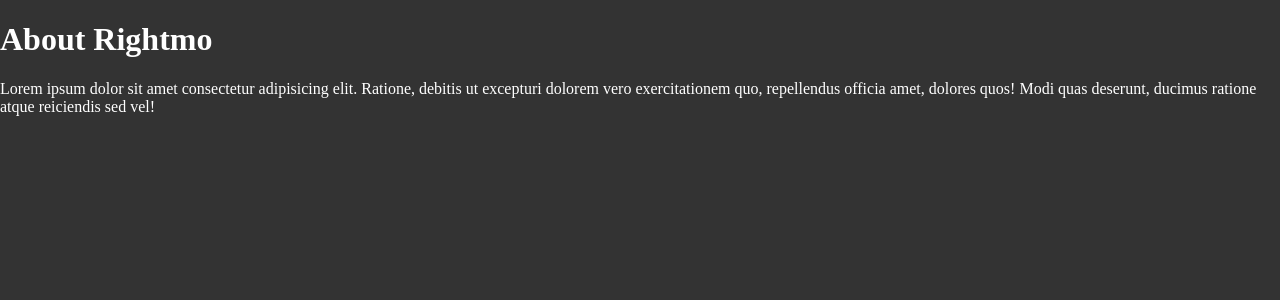
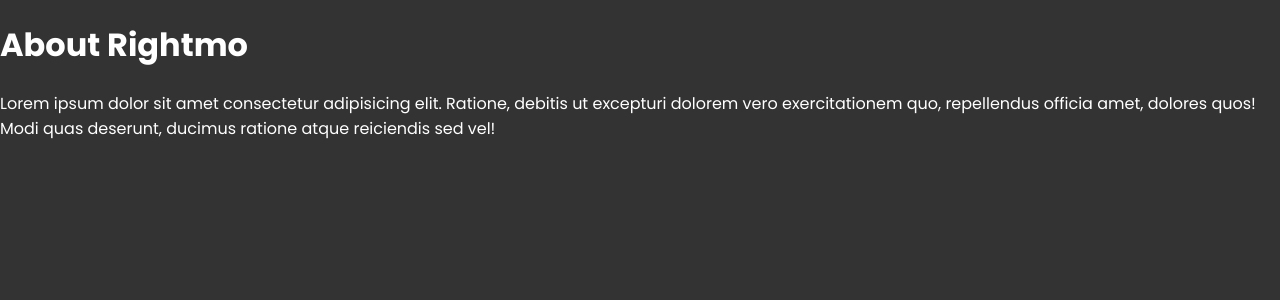
Before and after one commit to Lprabodha/Next.js-13, a Next.js app: page /about in a window 1280 px wide. Shown: the top 300 px of the page. Built offline with nearby package versions, Linux system fonts and the light colour scheme.

Commit message:
font googlr

```diff
--- a/src/app/about/page.tsx
+++ b/src/app/about/page.tsx
@@ -1,4 +1,6 @@
-import React from 'react'
+export const metadata  ={
+    title: 'Rightmo about'
+}
 
 const AboutPage = () => {
   return (
--- a/src/app/layout.tsx
+++ b/src/app/layout.tsx
@@ -1,8 +1,15 @@
+import { Poppins } from 'next/font/google';
 import './globals.css'
 
+const poppins =  Poppins({
+  weight : ['400', '700'],
+  subsets : ['latin']
+});
+
 export const metadata = {
-  title: 'Create Next App',
-  description: 'Generated by create next app',
+  title: 'Rightmo Web',
+  description: 'Web Development company',
+  keywords: 'Rightmo',
 }
 
 export default function RootLayout({
@@ -12,7 +19,7 @@ export default function RootLayout({
 }) {
   return (
     <html lang="en">
-      <body>{children}</body>
+      <body className={poppins.className}>{children}</body>
     </html>
   )
 }
```
